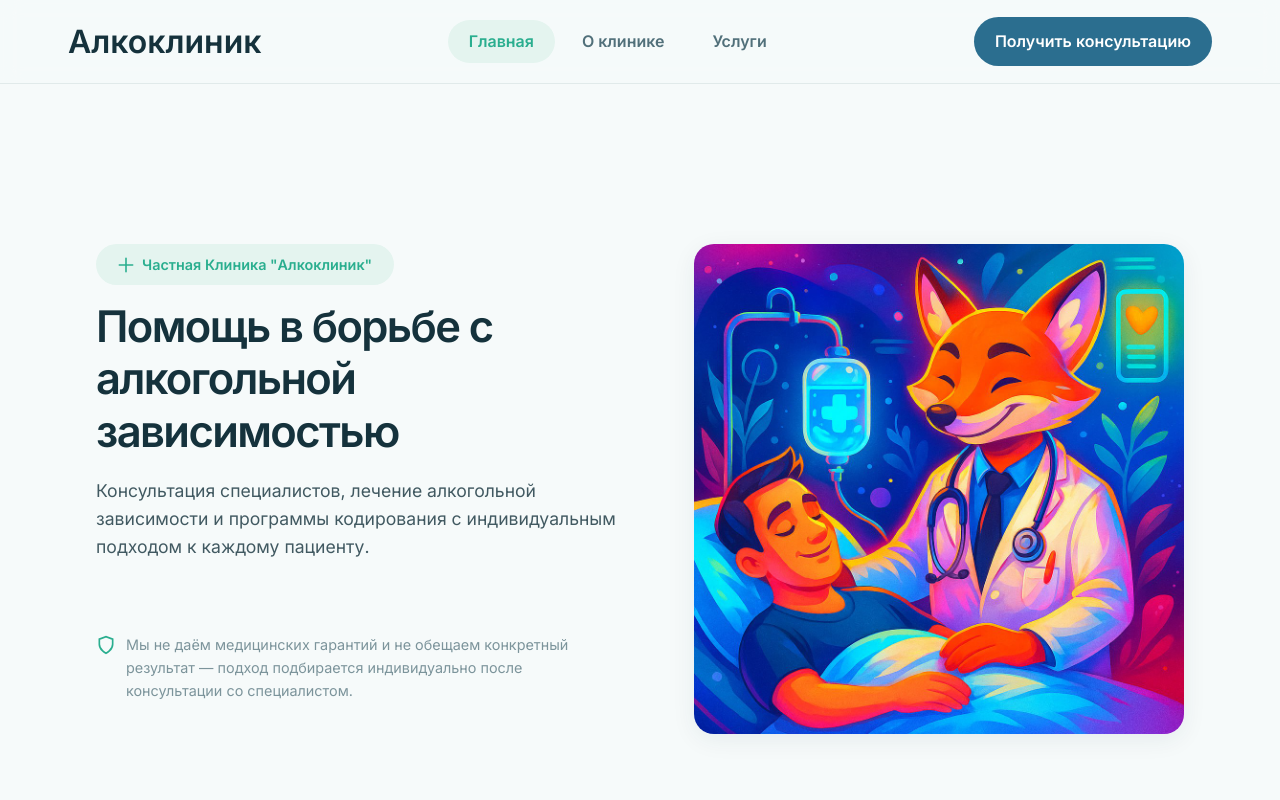
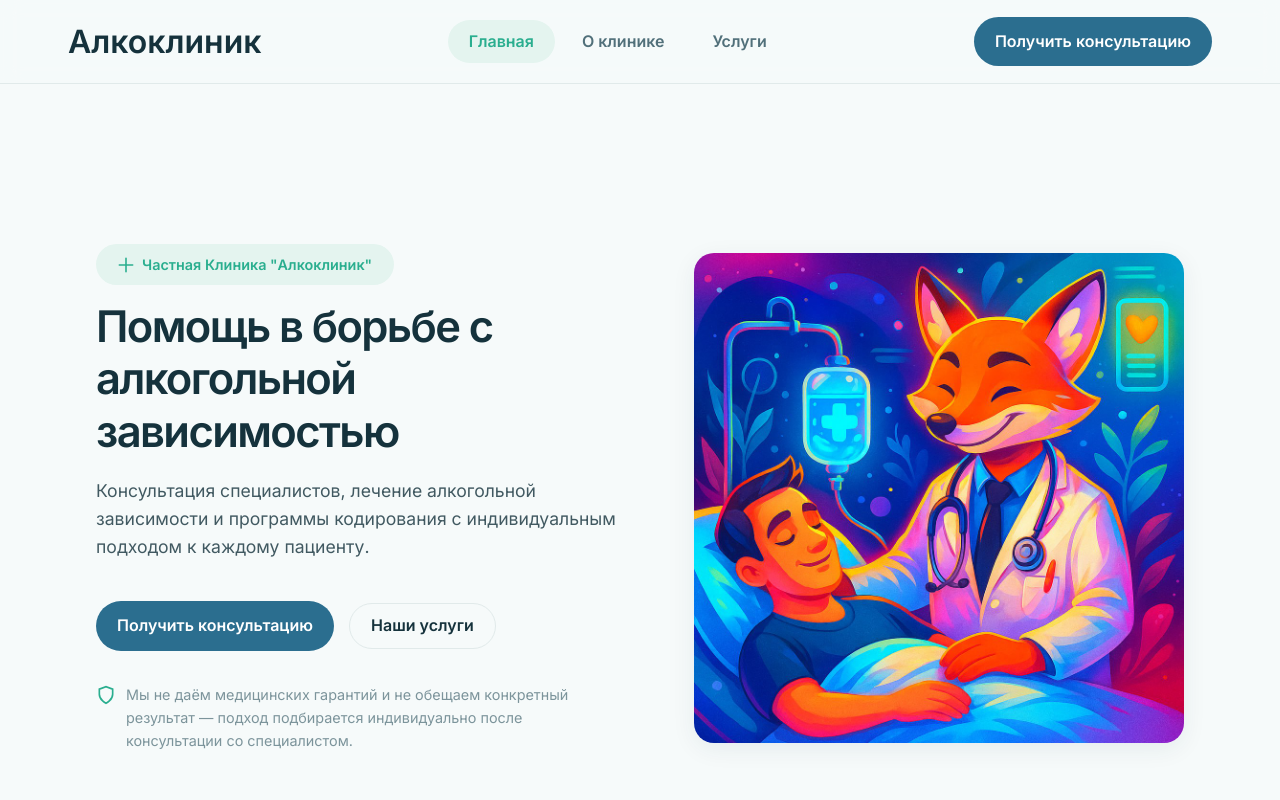
Before and after one commit to grekovpavel019/narcology, a React (Vite) app: page / in a window 1280 px wide. Shown: the top 800 px of the page. Built offline with nearby package versions, Linux system fonts and the light colour scheme.

Commit message:
feature: add routes to hero section

```diff
--- a/src/sections/Hero/Hero.tsx
+++ b/src/sections/Hero/Hero.tsx
@@ -2,6 +2,7 @@ import React, { type FC } from "react";
 
 import ShieldIcon from "@/shared/icons/ShieldIcon";
 import PlusIcon from "@/shared/icons/PlusIcon";
+import LinkButton from "@/shared/components/LinkButton";
 
 import heroImage from "@/assets/img/hero.jpg";
 
@@ -25,8 +26,8 @@ const Hero: FC = (): React.JSX.Element => {
                     </p>
 
                     <div className={styles.actions}>
-                        {/* <LinkButton variant="primaryButton">Получить консультацию</LinkButton>
-                        <LinkButton variant="secondaryButton">Наши услуги</LinkButton> */}
+                        <LinkButton variant="primaryButton" to="/contacts">Получить консультацию</LinkButton>
+                        <LinkButton variant="secondaryButton" to="/services">Наши услуги</LinkButton>
                     </div>
 
                     <div className={styles.note}>
```
